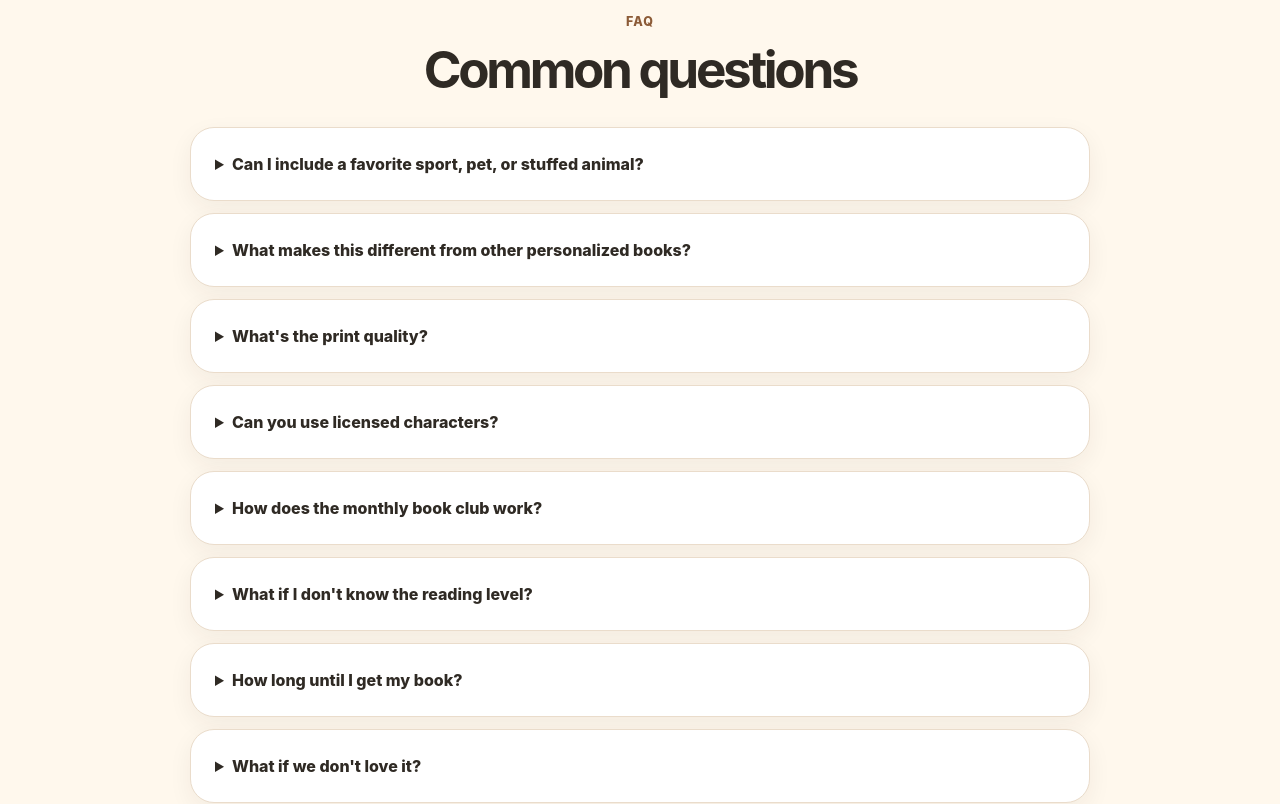
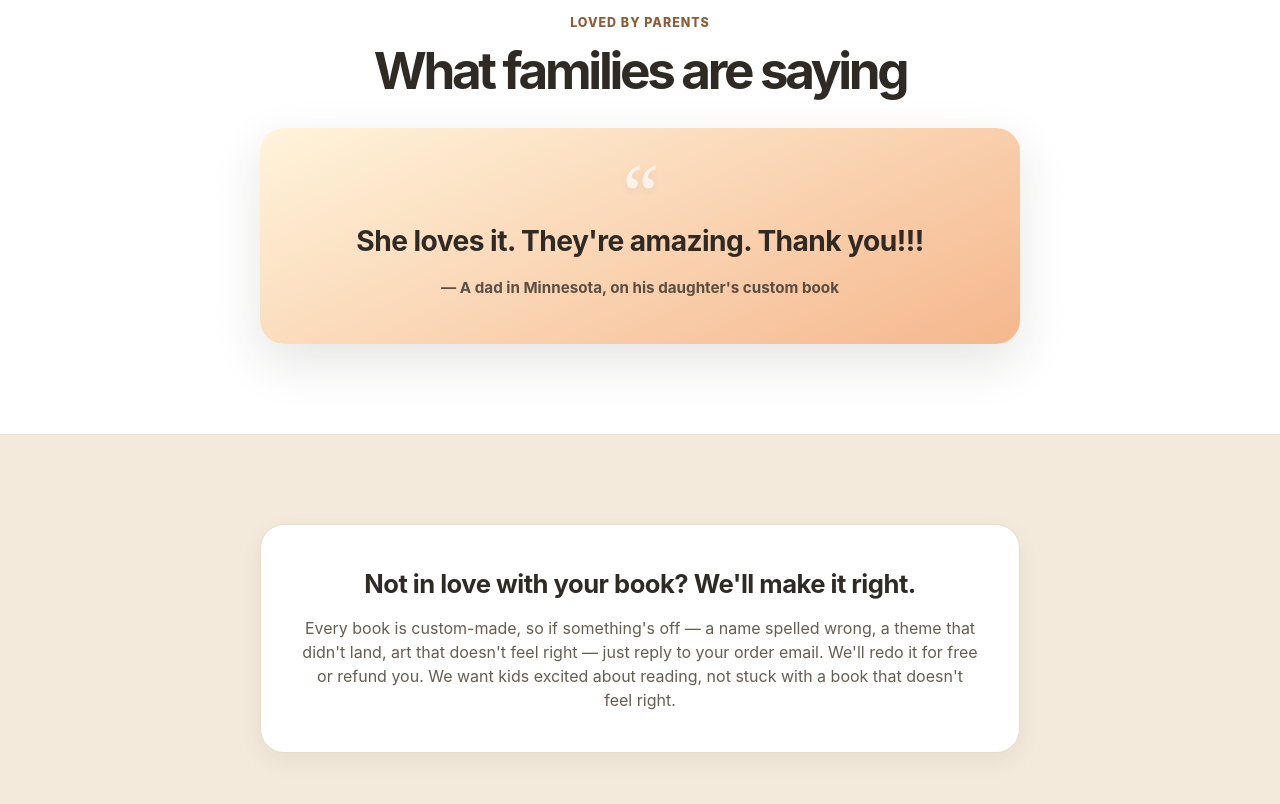
Before and after one commit to thorunderdahl-tech/customlearntoread, a Next.js app: page / in a window 1280 px wide. Shown: the part 3900-4704 px from the top of the page. Built offline with nearby package versions, Linux system fonts and the light colour scheme; no server answers.

Commit message:
Batch 3a: featured testimonial, satisfaction guarantee, trust signals row on order form

```diff
--- a/app/globals.css
+++ b/app/globals.css
@@ -453,6 +453,75 @@ details[open] summary { margin-bottom: 8px; }
 
 .footer-social { color: var(--muted); font-size: 0.9rem; }
 .footer-social a { text-decoration: underline; margin: 0 6px; color: var(--ink); }
+
+/* ----- Batch 3: trust + social proof ----- */
+.testimonials { background: var(--paper); border-block: 1px solid var(--line); padding-block: clamp(56px, 7vw, 90px); }
+.featured-quote {
+  max-width: 760px;
+  margin: 0 auto;
+  background: linear-gradient(155deg, #fff4dc, #f5b78d);
+  border-radius: var(--radius);
+  padding: clamp(28px, 4vw, 44px);
+  text-align: center;
+  position: relative;
+  box-shadow: var(--shadow);
+}
+.featured-quote .quote-mark {
+  font-size: 5rem;
+  line-height: 0.5;
+  color: rgba(255, 255, 255, 0.7);
+  margin: 0;
+  font-family: Georgia, serif;
+  text-shadow: 0 2px 8px rgba(0,0,0,0.06);
+}
+.featured-quote blockquote {
+  font-size: clamp(1.3rem, 2.2vw, 1.85rem);
+  line-height: 1.25;
+  font-weight: 700;
+  color: var(--ink);
+  margin: 12px 0 18px;
+  letter-spacing: -0.02em;
+}
+.featured-quote figcaption {
+  color: var(--ink);
+  font-weight: 700;
+  font-size: 0.95rem;
+  opacity: 0.78;
+}
+
+.guarantee-card {
+  max-width: 760px;
+  margin: 0 auto;
+  background: var(--paper);
+  border: 1px solid var(--line);
+  border-radius: var(--radius);
+  padding: clamp(28px, 4vw, 40px);
+  text-align: center;
+  box-shadow: 0 8px 24px rgba(47,42,36,.06);
+}
+.guarantee-card h3 {
+  margin: 0 0 12px;
+  font-size: clamp(1.3rem, 2vw, 1.7rem);
+  letter-spacing: -0.02em;
+}
+.guarantee-card p { font-size: 1rem; color: var(--muted); margin: 0; }
+
+.trust-row {
+  list-style: none;
+  margin: 16px 0 4px;
+  padding: 14px 18px;
+  background: var(--soft);
+  border-radius: 14px;
+  display: flex;
+  flex-wrap: wrap;
+  gap: 14px 22px;
+  justify-content: center;
+  font-size: 0.88rem;
+  font-weight: 700;
+  color: var(--ink);
+}
+.trust-row li { display: inline-flex; align-items: center; gap: 6px; }
+.trust-row span { font-size: 1.05rem; }
 @media (max-width: 900px) {
   .hero, .steps-grid, .pricing-grid, .levels-grid, .subscription-card { grid-template-columns: 1fr; }
   nav { display: none; }
--- a/app/page.tsx
+++ b/app/page.tsx
@@ -244,6 +244,35 @@ export default function Home() {
         </div>
       </section>
 
+      <section className="section testimonials">
+        <div className="section-heading">
+          <p className="eyebrow">Loved by parents</p>
+          <h2>What families are saying</h2>
+        </div>
+        <figure className="featured-quote">
+          <p className="quote-mark" aria-hidden="true">&ldquo;</p>
+          <blockquote>
+            She loves it. They&apos;re amazing. Thank you!!!
+          </blockquote>
+          <figcaption>
+            &mdash; A dad in Minnesota, on his daughter&apos;s custom book
+          </figcaption>
+        </figure>
+      </section>
+
+      <section className="section guarantee muted">
+        <div className="guarantee-card">
+          <h3>Not in love with your book? We&apos;ll make it right.</h3>
+          <p>
+            Every book is custom-made, so if something&apos;s off &mdash; a
+            name spelled wrong, a theme that didn&apos;t land, art that
+            doesn&apos;t feel right &mdash; just reply to your order email.
+            We&apos;ll redo it for free or refund you. We want kids excited
+            about reading, not stuck with a book that doesn&apos;t feel right.
+          </p>
+        </div>
+      </section>
+
       <section id="faq" className="section">
         <div className="section-heading">
           <p className="eyebrow">FAQ</p>
```
Also changed, not shown: app/order/OrderForm.tsx (+3 -7 lines).
